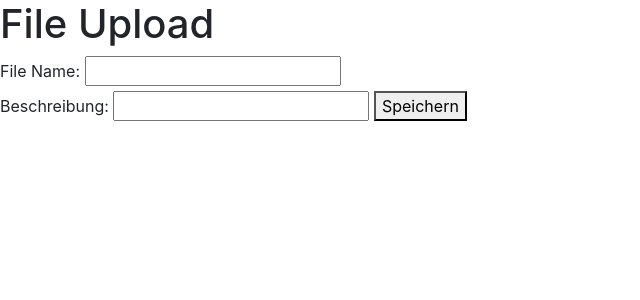
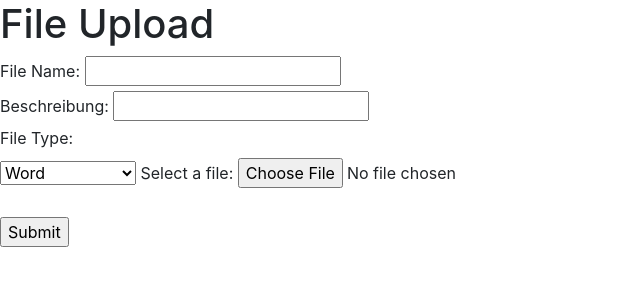
Before and after one commit to al-Capun/PROG2, a Flask app: page /file_upload/ in a window 1280 px wide. Shown: the part 56-356 px from the top of the page, without its empty margins (0-640 px from the left). Run offline with Flask 2, Linux system fonts and the light colour scheme; some libraries are stand-ins or nearby versions.

Commit message:
testing und integration eingabemasken upload

```diff
--- a/Code/main.py
+++ b/Code/main.py
@@ -9,6 +9,7 @@ import json
 app = Flask("WebApp")
 
 
+# JSON File rauslesen und im Feed laden.
 def load_feed(path):
     with open(path, "r", encoding="utf-8") as file:
         result = json.load(file)
@@ -28,16 +29,18 @@ def feed():
     return render_template("feed.html", files=files)
 
 
+# Upload
 @app.route('/file_upload/', methods=["GET", "POST"])
 def file_upload():
     files = load_feed('./static/uploaded-files.json')
     if request.method == "POST":
         name = request.form.get("name")
         beschreibung = request.form.get("beschreibung")
+        pfad = request.form.get("pfad")
         new_file = {}
         new_file["name"] = name
         new_file["beschreibung"] = beschreibung
-        new_file["pfad"] = ""
+        new_file["pfad"] = pfad
 
         files.append(new_file)
         save_files('./static/uploaded-files.json', files)
--- a/Code/static/uploaded-files.json
+++ b/Code/static/uploaded-files.json
@@ -1 +1 @@
-[{"name": "Test File", "beschreibung": "Lorem ipsum", "pfad": "/static/test.png"}, {"name": "test", "beschreibung": "test", "pfad": ""}, {"name": "asdf", "beschreibung": "adsfasfd", "pfad": ""}, {"name": "adsfasdf", "beschreibung": "asdfasdfsadf", "pfad": ""}, {"name": "Test File", "beschreibung": "Hallo ich bin ein File.", "pfad": ""}, {"name": "asdf", "beschreibung": "asdf", "pfad": ""}, {"name": "asgebhehr", "beschreibung": "sdfbaebaen", "pfad": ""}]
+[{"name": "Test File", "beschreibung": "Lorem ipsum", "pfad": "/static/test.png"}, {"name": "test", "beschreibung": "test", "pfad": ""}, {"name": "asdf", "beschreibung": "adsfasfd", "pfad": ""}, {"name": "adsfasdf", "beschreibung": "asdfasdfsadf", "pfad": ""}, {"name": "Test File", "beschreibung": "Hallo ich bin ein File.", "pfad": ""}, {"name": "asdf", "beschreibung": "asdf", "pfad": ""}, {"name": "asgebhehr", "beschreibung": "sdfbaebaen", "pfad": ""}, {"name": "Elegant File", "beschreibung": "This is one of the most elegant Files you will ever see.", "pfad": ""}, {"name": "asdf", "beschreibung": "asdf", "pfad": "../links/jj-ying-7JX0-bfiuxQ-unsplash_low.jpg"}, {"name": "Francos File", "beschreibung": "\u00f6lakshjd\u00f6 al\u00f6sdj f\u00f6lasjgl\u00f6", "pfad": ""}, {"name": "Test", "beschreibung": "lasjfdl \u00f6as df\u00f6lasf ", "pfad": "-"}, {"name": "asdf", "beschreibung": "asdf", "pfad": "asdf"}, {"name": "asdf", "beschreibung": "asdf", "pfad": "asdf", "file_type": "word"}, {"name": "", "beschreibung": "", "pfad": "", "file_type": "word"}, {"name": "asdf", "beschreibung": "asdf", "pfad": "sadf", "file_type": "word"}, {"name": "haljhl\u00f6df", "beschreibung": "\u00f6ljk as\u00f6ljsa \u00f6lkjasd\u00f6f \u00f6lj l\u00f6j dfglja\u00f6lsdj g\u00f6l jas\u00f6ldgjl\u00f6j", "pfad": "", "file_type": "word"}, {"name": "aasdfasdg", "beschreibung": "asdgasdg", "pfad": null}]
--- a/Code/templates/file_upload.html
+++ b/Code/templates/file_upload.html
@@ -59,9 +59,20 @@
             <input id="name" type="text" name="name"><br>
 
             <label for="beschreibung">Beschreibung: </label>
-            <input id="beschreibung" type="text" name="beschreibung">
+            <input id="beschreibung" type="text" name="beschreibung"><br>
 
-            <button type="submit">Speichern</button>
+
+            <label for="file-type">File Type: </label><br>
+            <select id="file-type" name="file-type">
+                <option value="word">Word</option>
+                <option value="none">Etwas Anderes</option>
+            </select>
+
+            <form action="/action_page.php">
+                <label for="myfile">Select a file:</label>
+                <input type="file" id="myfile" name="myfile"><br><br>
+                <input type="submit">
+            </form>
         </form>
 
     </body>
```
Also changed, not shown: Code/templates/feed.html (+8 -1 lines), Code/file-type-images/500x500.png (added), Code/file-type-images/word.png (added), Code/static/galleries/jj-ying-7JX0-bfiuxQ-unsplash_low.jpg (added).
